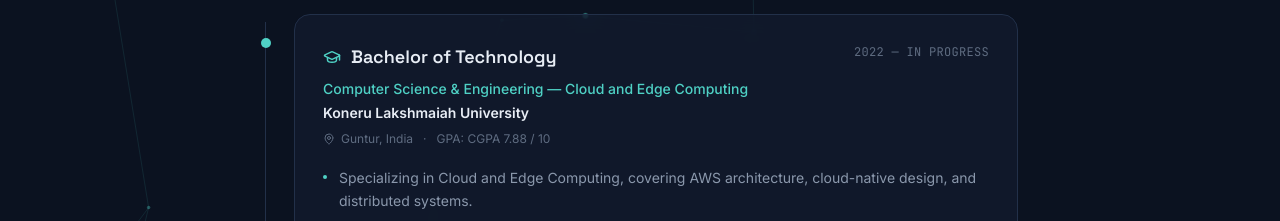
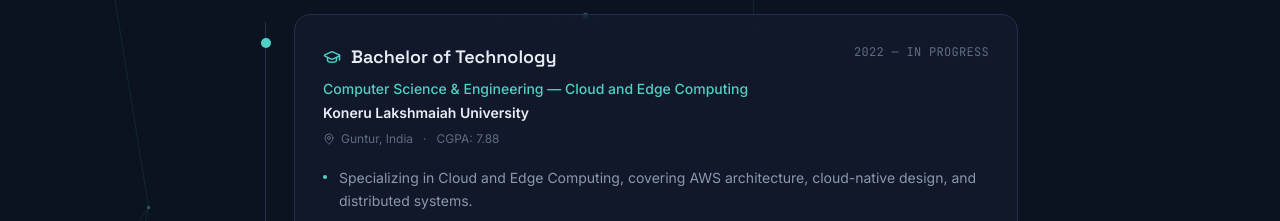
Before and after one commit to chayakiranch/ChayaKiran_portfolio, a React (Vite) app: page /education in a window 1280 px wide. Shown: the part 365-586 px from the top of the page. Built offline with nearby package versions, Linux system fonts and the light colour scheme.

Commit message:
Update education data and page

```diff
--- a/src/data/educationData.js
+++ b/src/data/educationData.js
@@ -5,7 +5,7 @@
     field: "Computer Science & Engineering — Cloud and Edge Computing",
     institution: "Koneru Lakshmaiah University",
     location: "Guntur, India",
-    score: "CGPA 7.88 / 10",
+    score: "7.88", // FIXED: "CGPA 7.88 / 10" -> "7.88" (Task 6, label added in Home.jsx render)
     years: "2022 — In Progress",
     highlights: [
       "Specializing in Cloud and Edge Computing, covering AWS architecture, cloud-native design, and distributed systems.",
--- a/src/pages/EducationPage.jsx
+++ b/src/pages/EducationPage.jsx
@@ -40,7 +40,7 @@
                     <MapPin size={12} />
                     {edu.location}
                     <span className="mx-1">·</span>
-                    {edu.score.includes("%") ? "Score" : "GPA"}: {edu.score}
+                    {edu.score.includes("%") ? "Score" : "CGPA"}: {edu.score} {/* FIXED: "GPA" -> "CGPA" (Task 6) */}
                   </div>
 
                   <ul className="mt-5 flex flex-col gap-2.5">
```
